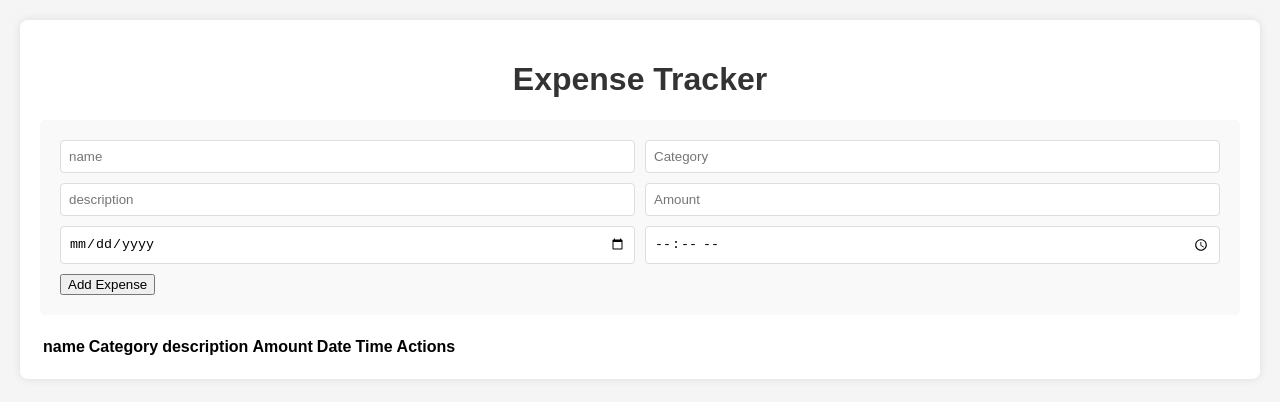
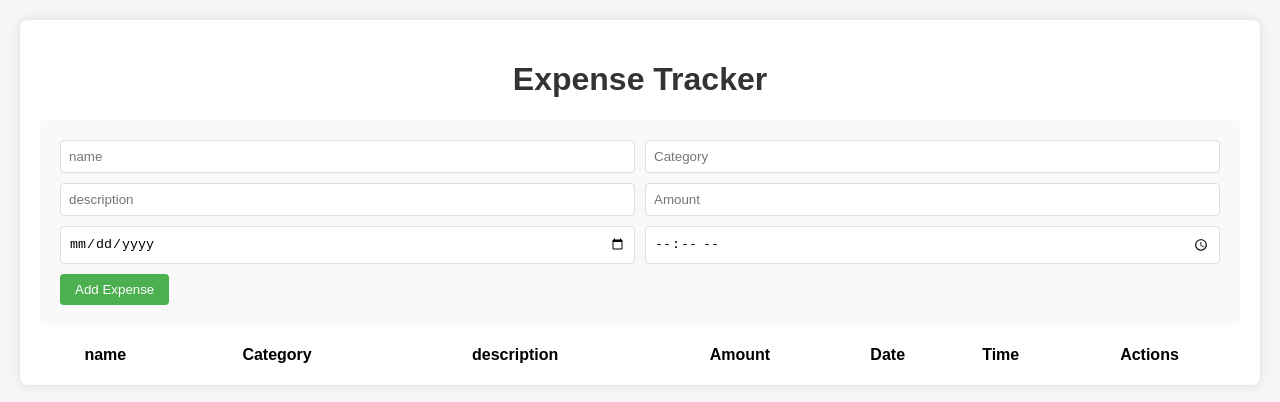
Before and after one commit to Nakara4/expense-tracker, a React (Vite) app: page / in a window 1280 px wide. Shown: the top 402 px of the page. Built offline with nearby package versions, Linux system fonts and the light colour scheme.

Commit message:
added css to add expense button

```diff
--- a/src/index.css
+++ b/src/index.css
@@ -38,3 +38,26 @@ body {
     border: 1px solid #ddd;
     border-radius: 4px;
   }
+
+  button:hover {
+  background-color: #45a049;
+}
+
+table {
+  width: 100%;
+  border-collapse: collapse;
+  margin-top: 20px;
+}
+
+button {
+    padding: 8px 15px;
+    background-color: #4CAF50;
+    color: white;
+    border: none;
+    border-radius: 4px;
+    cursor: pointer;
+  }
+
+  button:hover {
+    background-color: #45a049;
+  }
```
